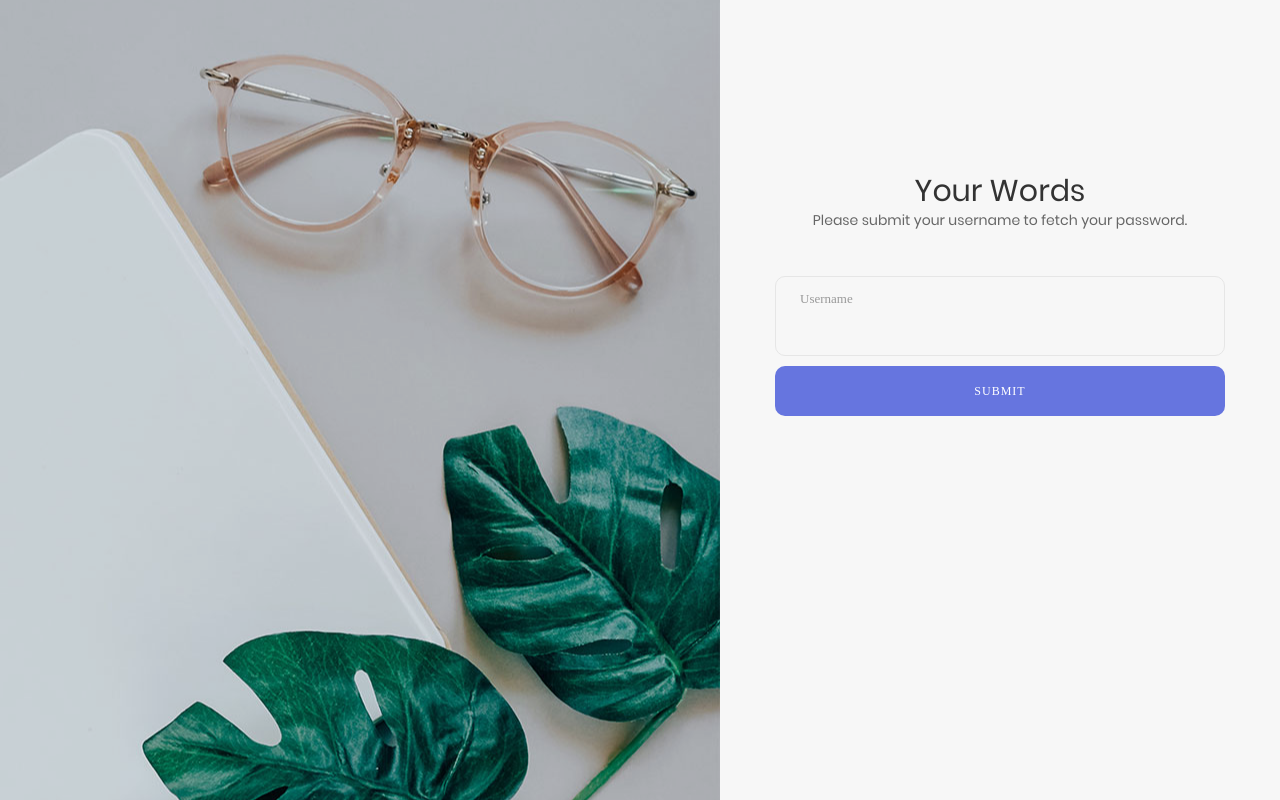
After one commit to him-ran/StatusUpdate, a Flask app: page /recover in a window 1280 px wide. The commit adds this page. Run offline with Flask 2, Linux system fonts and the light colour scheme; some libraries are stand-ins or nearby versions; some web fonts are replaced.

Commit message:
Addition of few authentication and error pages

```diff
--- a/app.py
+++ b/app.py
@@ -10,9 +10,9 @@ from sqlalchemy.orm import scoped_session, sessionmaker
 #Method to have an authenticated connection to the database
 #template : engine = create_engine('postgresql+psycopg2://user:password@hostname/database_name')
 #Connectionto the Local Database
-#os.environ['DATABASE_URL'] = "postgresql+psycopg2://postgres:mutemath966@@localhost/flask"
+os.environ['DATABASE_URL'] = "postgresql+psycopg2://postgres:mutemath966@@localhost/flask"
 #Connection to Heroku database
-os.environ['DATABASE_URL'] = "postgresql+psycopg2://wwrbwqttpywumi:a3a8fbe6d6414d66eb3df2de27495158d4e7566ecb4b0151d8ec7bde0a9979be@ec2-3-231-16-122.compute-1.amazonaws.com/d141a4s5ol22hi"
+#os.environ['DATABASE_URL'] = "postgresql+psycopg2://wwrbwqttpywumi:a3a8fbe6d6414d66eb3df2de27495158d4e7566ecb4b0151d8ec7bde0a9979be@ec2-3-231-16-122.compute-1.amazonaws.com/d141a4s5ol22hi"
 
 #for establising connection to the DB
 engine = create_engine(os.getenv('DATABASE_URL'))
@@ -39,7 +39,10 @@ def home():
     textcolorList = []
     userlist=[]
     global textColor,backgroundColor, text, entered_username, text, backgroundcolor, textcolor
+    if entered_username == None or entered_username == " " :
+            return render_template('error.html', error_message="Please login first")
     if request.method == "POST":
+
         textColor = request.form.get('text-color')
         backgroundColor = request.form.get('background-color')
         message = request.form.get('text')
--- a/static/css/main.css
+++ b/static/css/main.css
@@ -405,7 +405,7 @@ input.input100 {
 
 .input100:focus + .focus-input100 + .label-input100 {
   top: 14px;
-  font-size: 13px;
+  font-size: 10px;
 }
 
 .has-val {
@@ -641,6 +641,10 @@ input.input100 {
   background-color: olivedrab;
   color: white;
 }
+ .header button {
+  float: right;
+  padding: 20px;
+ }
 
 .footer{
   width: 100%;
--- a/templates/base.html
+++ b/templates/base.html
@@ -31,6 +31,7 @@
 <!--Code for header-->
 <nav class="header">
     This is the header
+    <button style="float: right;" class="btn"><a href="{{url_for('index')}}">Logout</a></button>
 </nav>
 <body>
     {% block body %}
--- /dev/null
+++ b/templates/recover.html
@@ -0,0 +1,71 @@
+<!DOCTYPE html>
+<html lang="en">
+<head>
+	<title>Your Words</title>
+	<meta charset="UTF-8">
+	<meta name="viewport" content="width=device-width, initial-scale=1">
+<!--===============================================================================================-->
+	<link rel="icon" href="{{ url_for('static', filename='images/icons/favicon.ico') }}">
+<!--===============================================================================================-->
+	<link rel="stylesheet" type="text/css" href="{{ url_for('static', filename='vendor/bootstrap/css/bootstrap.min.css') }}">
+<!--===============================================================================================-->
+	<link rel="stylesheet" type="text/css" href="{{ url_for('static', filename='fonts/font-awesome-4.7.0/css/font-awesome.min.css') }}">
+<!--===============================================================================================-->
+	<link rel="stylesheet" type="text/css" href="{{ url_for('static', filename='fonts/Linearicons-Free-v1.0.0/icon-font.min.css') }}">
+
+<!--===============================================================================================-->
+	<link rel="stylesheet" type="text/css" href="{{ url_for('static', filename='vendor/animate/animate.css') }}">
+<!--===============================================================================================-->
+	<link rel="stylesheet" type="text/css" href="{{ url_for('static', filename='vendor/css-hamburgers/hamburgers.min.css') }}">
+<!--===============================================================================================-->
+	<link rel="stylesheet" type="text/css" href="{{ url_for('static', filename='vendor/animsition/css/animsition.min.css') }}">
+<!--===============================================================================================-->
+	<link rel="stylesheet" type="text/css" href="{{ url_for('static', filename='vendor/select2/select2.min.css') }}">
+<!--===============================================================================================-->
+	<link rel="stylesheet" type="text/css" href="{{ url_for('static', filename='vendor/daterangepicker/daterangepicker.css') }}">
+<!--===============================================================================================-->
+	<link rel="stylesheet" type="text/css" href="{{ url_for('static', filename='css/util.css') }}">
+	<link rel="stylesheet" type="text/css" href="{{ url_for('static', filename='css/main.css') }}">
+<!--===============================================================================================-->
+</head>
+<body style="background-color: #666666;">
+
+	<div class="limiter">
+		<div class="container-login100">
+			<div class="wrap-login100">
+				<form class="login100-form validate-form" action="{{ url_for('recover')}}" method="POST">
+					<span class="login100-form-title p-b-43">
+                        Your Words
+                        <p>Please submit your username to fetch your password.</p>
+					</span>
+
+								<!--For the email text box-->
+								<div class="login-wrap-input100 validate-input">
+									<input class="input100 has-val" type="text" name="username">
+									<span class="focus-input100"></span>
+									<span class="label-input100">Username</span>
+								</div>
+								<!--For the remember me and Forgot password-->
+
+								<div class="container-login100-form-btn">
+									<button type="submit" class="login100-form-btn">
+										Submit
+									</button>
+								</div>
+								<br>
+
+                                {% if message != None %}
+                                    {{message}}
+                                {% endif %}
+				</form>
+
+
+				<div class="login100-more" style="background-image: url('static/images/bg-01.jpg');">
+				</div>
+			</div>
+		</div>
+	</div>
+
+
+</body>
+</html>
```
Also changed, not shown: static/css/error.css (added, +12 -0 lines), static/css/register.css (added, +62 -0 lines), templates/error.html (added, +28 -0 lines), templates/home.html (+15 -10 lines).
